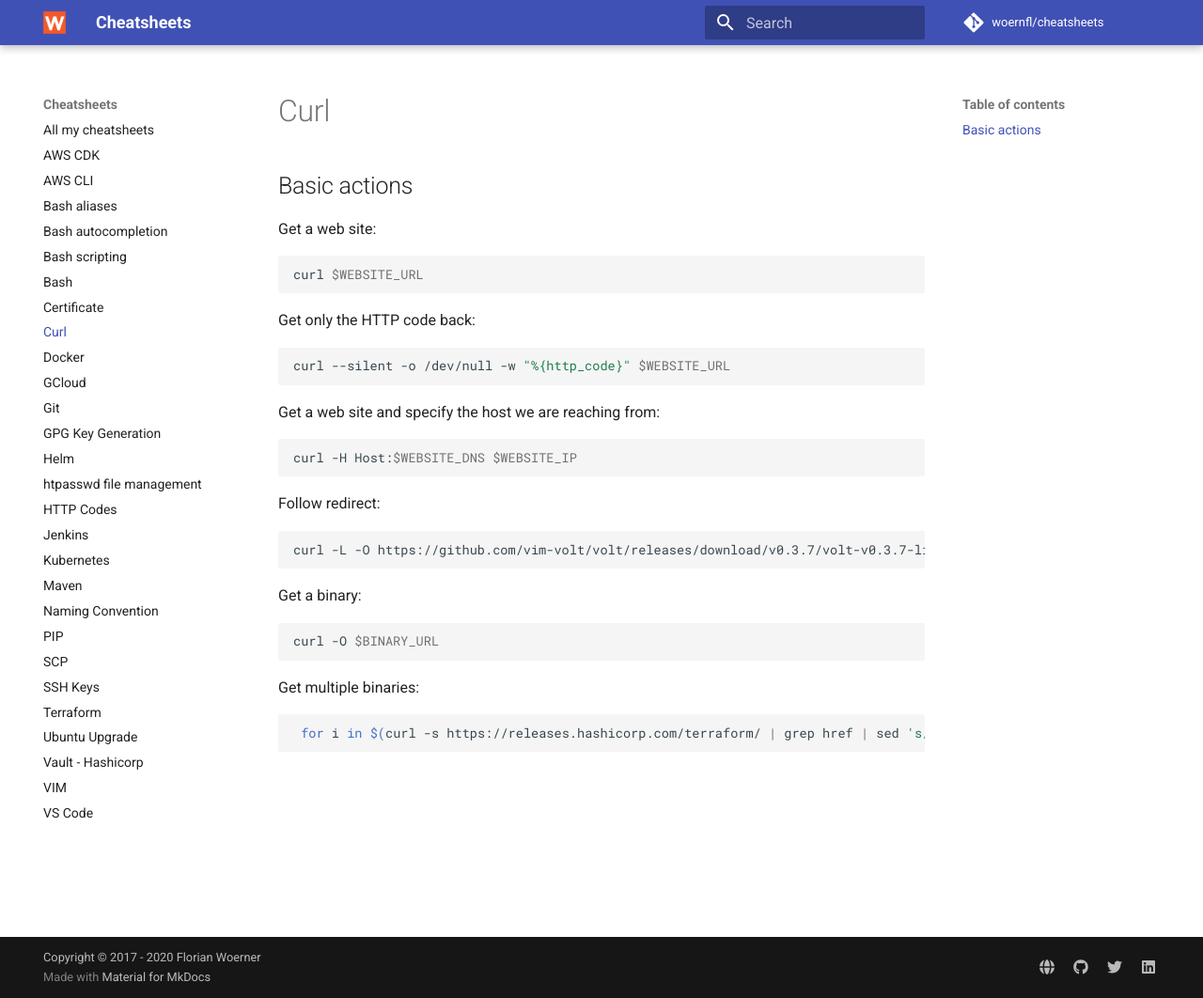
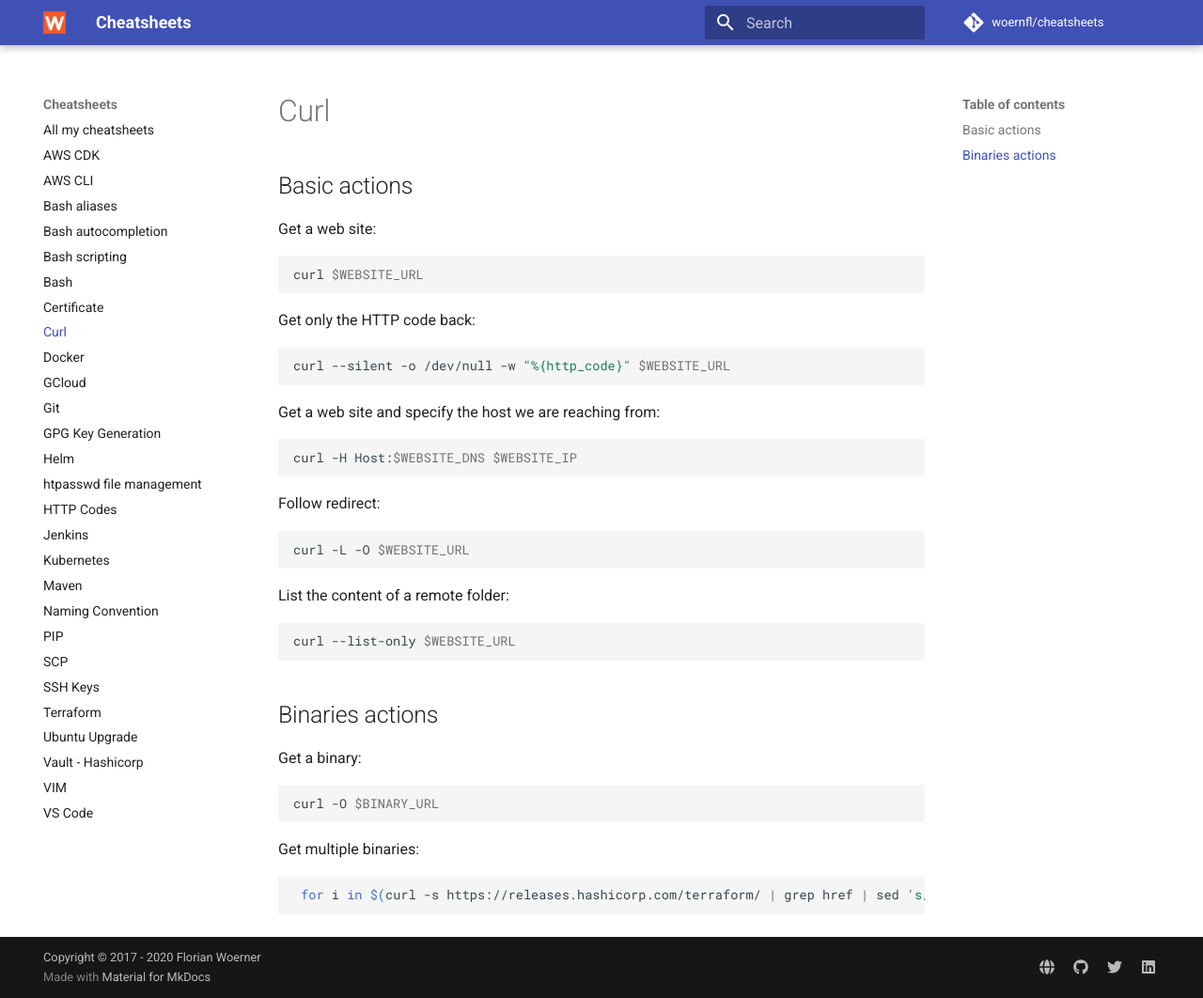
Before and after one commit to woernfl/cheatsheets, an MkDocs documentation site: the page built from docs/curl.md, in a window 1280 px wide and 1062 px high. Shown: the whole window at 94% size. Built offline with MkDocs 1.6.1 and Material for MkDocs 9.7.7, drawn with Linux system fonts in a browser that asks for light colours; comment, search, counter and statistics services are not loaded.

Commit message:
Update curl.md

````diff
--- a/docs/curl.md
+++ b/docs/curl.md
@@ -23,8 +23,16 @@ curl -H Host:$WEBSITE_DNS $WEBSITE_IP
 Follow redirect:
 
 ```bash
-curl -L -O https://github.com/vim-volt/volt/releases/download/v0.3.7/volt-v0.3.7-linux-amd64
+curl -L -O $WEBSITE_URL
 ```
+
+List the content of a remote folder:
+
+```bash
+curl --list-only $WEBSITE_URL
+```
+
+## Binaries actions
 
 Get a binary:
 
````
